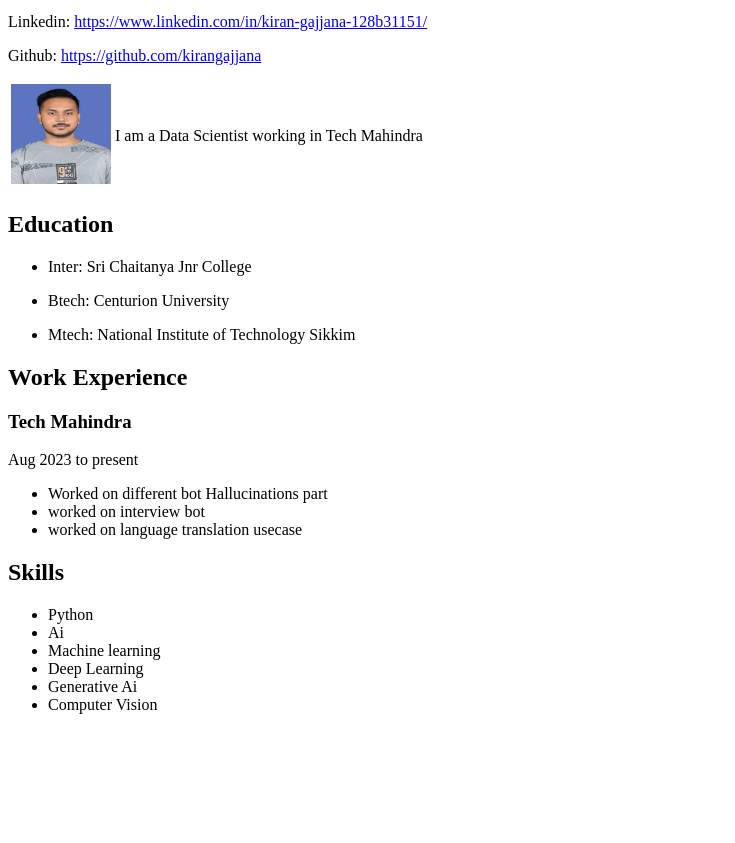
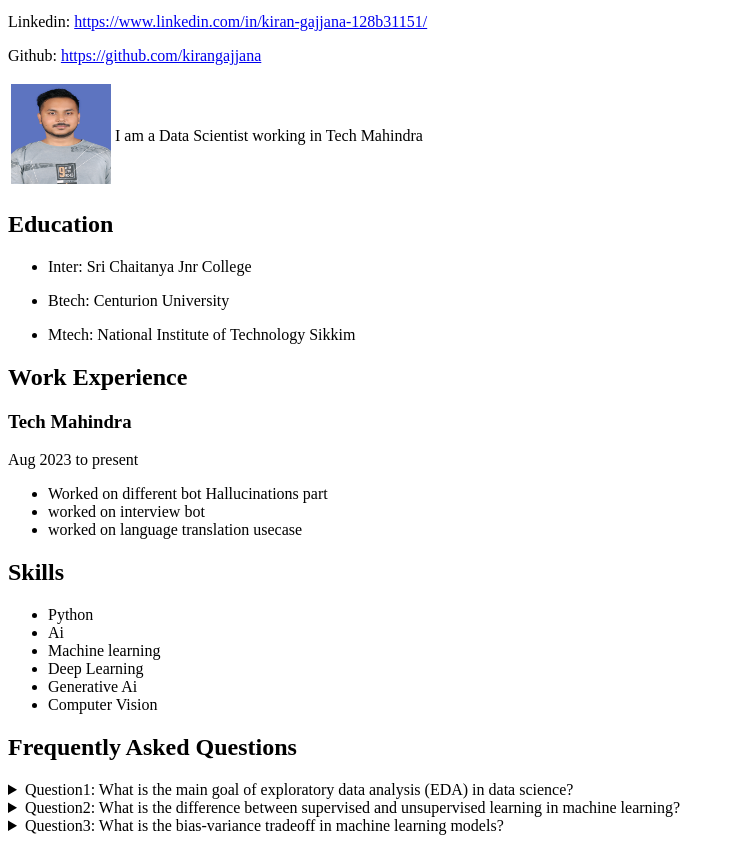
Before and after one commit to kirangajjana/Html-Forms, a plain HTML site: page bio.html in a window 1280 px wide. Shown: the part 101-944 px from the top of the page, without its empty margins (0-735 px from the left). Before the commit the page ends 831 px from the top, so only its background shows below. Drawn offline with Linux system fonts and the light colour scheme.

Commit message:
upgraded bio.html

```diff
--- a/bio.html
+++ b/bio.html
@@ -49,6 +49,23 @@
                 <li>Computer Vision</li>
             </ul>
         </section>
+        <section>
+            <h2>Frequently Asked Questions</h2>
+            <details>
+                <summary>Question1: What is the main goal of exploratory data analysis (EDA) in data science?</summary>
+                <p>The main goal of exploratory data analysis (EDA) is to analyze and summarize the main characteristics of a dataset to gain insights and identify patterns or relationships within the data. EDA involves techniques such as summary statistics, data visualization, and data cleaning to understand the underlying structure of the data before applying more complex modeling </p>
+
+            </details>
+            <details>
+                <summary>Question2: What is the difference between supervised and unsupervised learning in machine learning?</summary>
+                <p>Supervised learning is a type of machine learning where the model is trained on labeled data, meaning the input data is accompanied by the correct output. The goal is to learn a mapping from inputs to outputs, such as predicting a target variable based on input features. In contrast, unsupervised learning involves training the model on unlabeled data, where the algorithm tries to find patterns or intrinsic structures in the data without explicit guidance. Clustering and dimensionality reduction are common tasks in unsupervised learning.</p>
+
+            </details>
+            <details>
+                <summary>Question3: What is the bias-variance tradeoff in machine learning models?</summary>
+                <p> The bias-variance tradeoff is a fundamental concept in machine learning that refers to the balance between a model's bias and variance. Bias measures how closely the predictions of a model match the true values, while variance measures the sensitivity of the model to variations in the training data. A high-bias model tends to underfit the data, capturing only a simplified version of the true relationship, while a high-variance model tends to overfit the data, capturing noise in the training data as well. The goal is to find a model that achieves an appropriate balance between bias and variance to generalize well to unseen data</p>
+            </details>
+        </section>
     </main>
     <footer></footer>
 
```
Also changed, not shown: productcatlog.html (added, +11 -0 lines).
